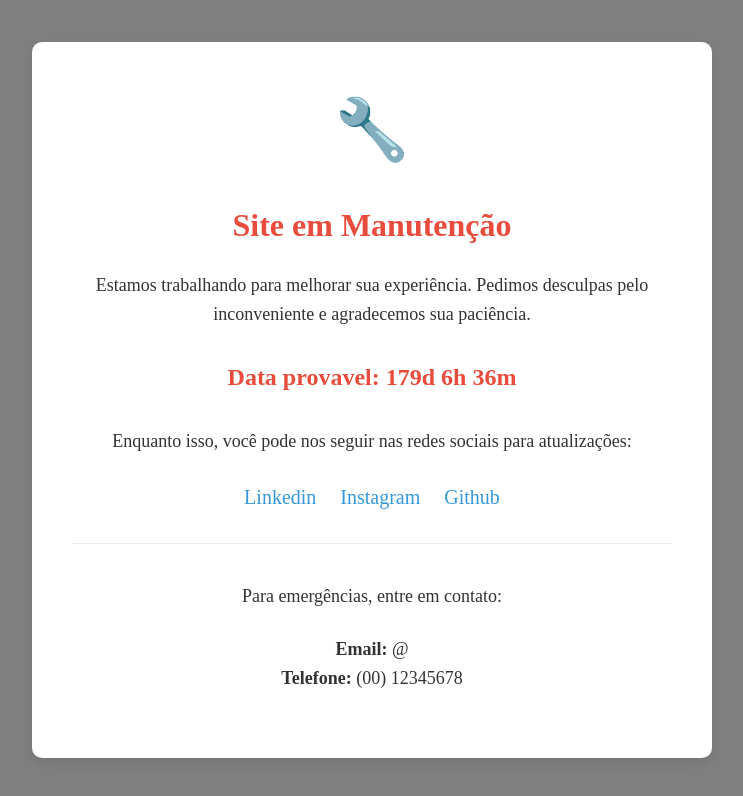
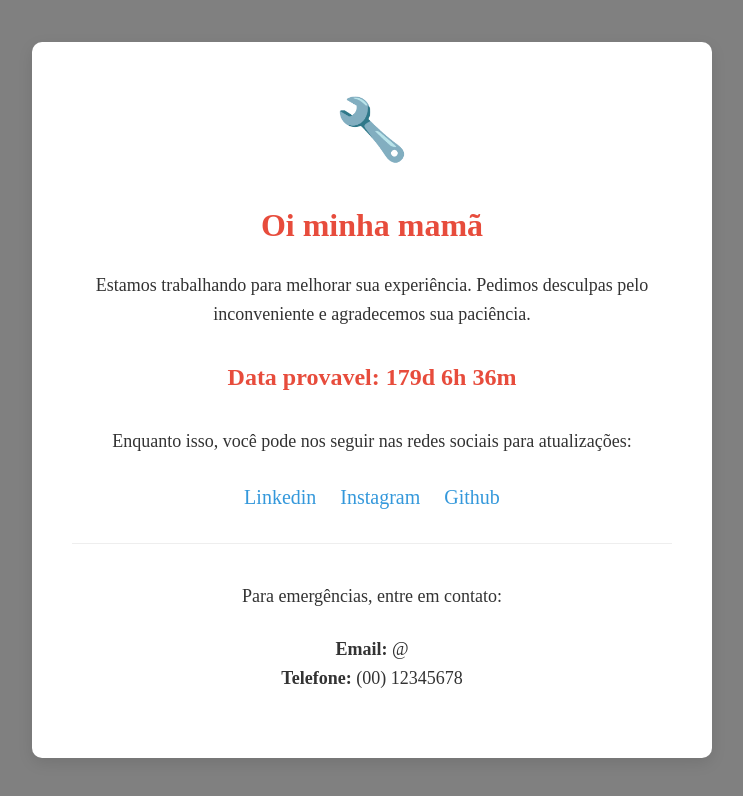
Before and after one commit to JCa12s/KastSiteTeste, a plain HTML site: page index.html in a window 1280 px wide. Shown: the whole page, without its empty margins (268-1011 px from the left). Drawn offline with Linux system fonts and the light colour scheme.

Commit message:
Update index.html

```diff
--- a/index.html
+++ b/index.html
@@ -72,7 +72,7 @@
 <body>
     <div class="maintenance-container">
         <div class="icon">🔧</div>
-        <h1>Site em Manutenção</h1>
+        <h1>Oi minha mamã</h1>
         <p>Estamos trabalhando para melhorar sua experiência. Pedimos desculpas pelo inconveniente e agradecemos sua paciência.</p>
 
         <div class="countdown" id="countdown">
```
